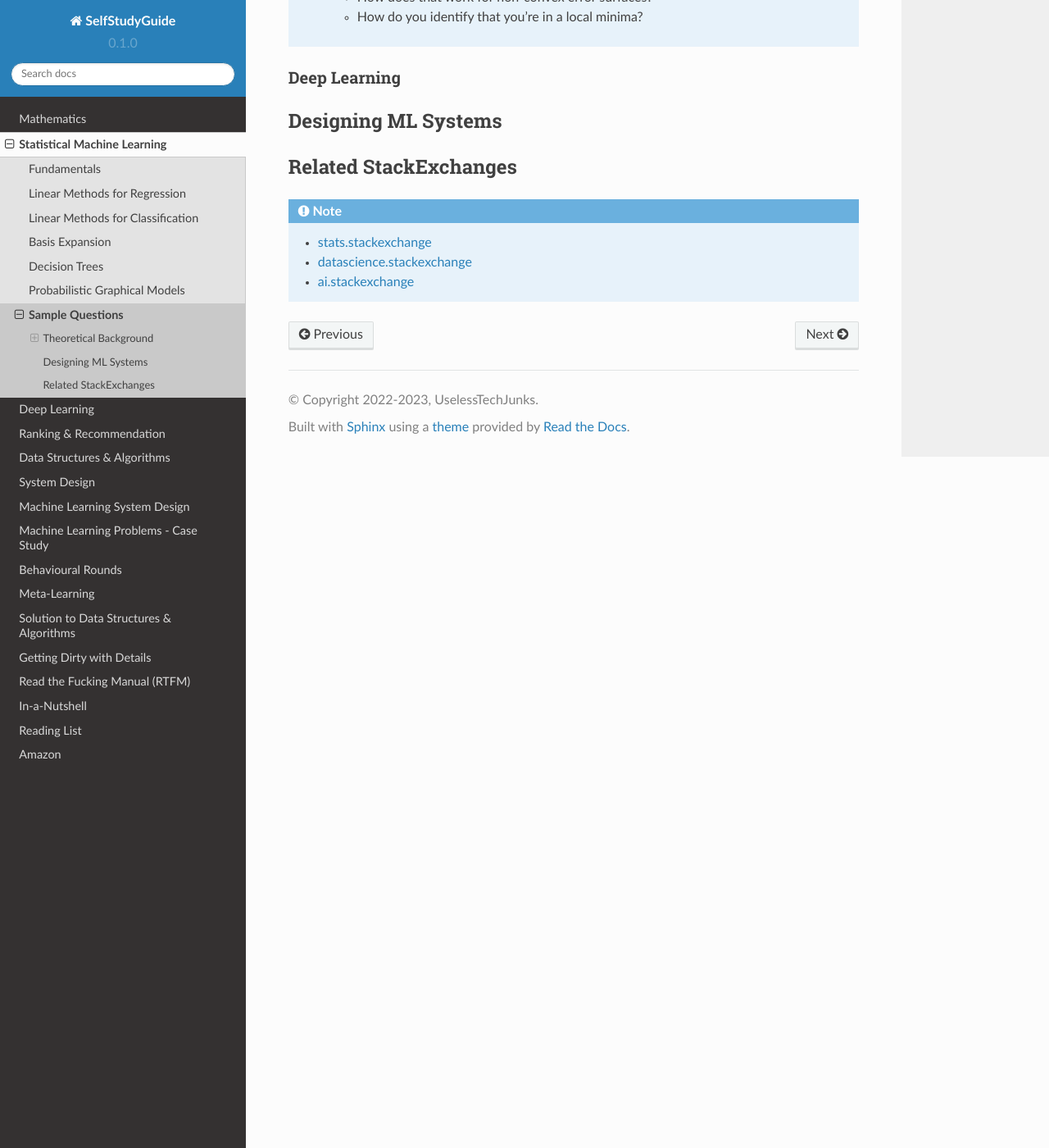
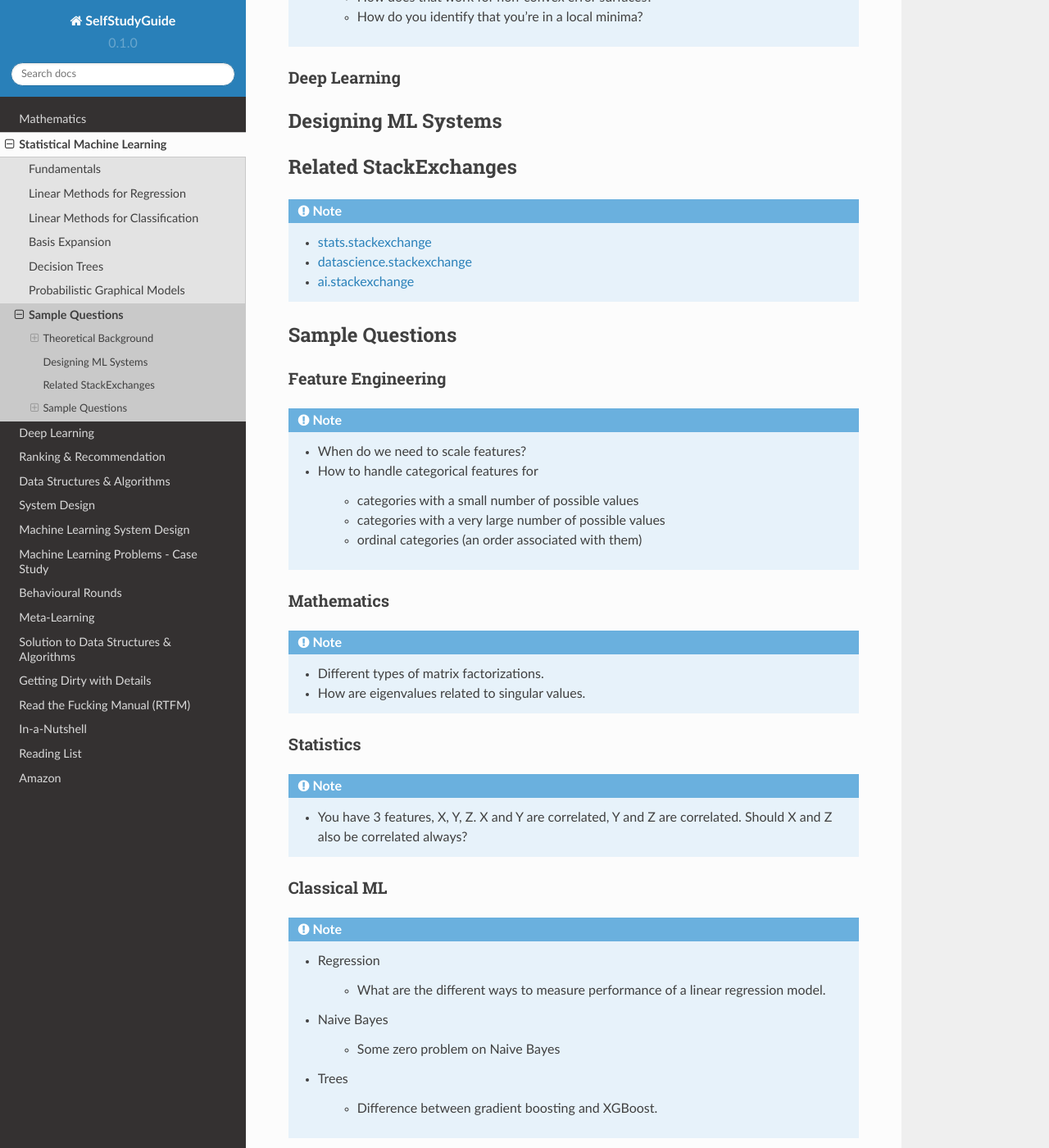
Before and after one commit to uselesstechjunks/leetcode, a Sphinx documentation site: the page built from docs/source/ml/qb.rst, in a window 1280 px wide and 1400 px high, scrolled down 1133 px. Shown: the whole window at 82% size. Built offline with Sphinx 7.4.7 and the Read the Docs theme 2.0.0, drawn with Linux system fonts in a browser that asks for light colours; some of the changed text lies outside the part shown.

Commit message:
Update qb.rst

```diff
--- a/docs/source/ml/qb.rst
+++ b/docs/source/ml/qb.rst
@@ -48,3 +48,40 @@ Related StackExchanges
 	* `stats.stackexchange <https://stats.stackexchange.com/>`_
 	* `datascience.stackexchange <https://datascience.stackexchange.com/>`_
 	* `ai.stackexchange <https://ai.stackexchange.com/>`_
+
+********************************************************************************
+Sample Questions
+********************************************************************************
+Feature Engineering
+================================================================================
+.. note::
+	* When do we need to scale features?
+	* How to handle categorical features for
+
+		* categories with a small number of possible values
+		* categories with a very large number of possible values
+		* ordinal categories (an order associated with them)
+
+Mathematics
+================================================================================
+.. note::
+	* Different types of matrix factorizations.
+	* How are eigenvalues related to singular values.
+
+Statistics
+================================================================================
+.. note::
+	* You have 3 features, X, Y, Z. X and Y are correlated, Y and Z are correlated. Should X and Z also be correlated always?
+
+Classical ML
+================================================================================
+.. note::
+	* Regression
+
+		* What are the different ways to measure performance of a linear regression model.
+	* Naive Bayes
+
+		* Some zero problem on Naive Bayes
+	* Trees
+
+		* Difference between gradient boosting and XGBoost.
```
Also changed, not shown: other parts of docs/source/ml/qb.rst (+1 -1 lines).
